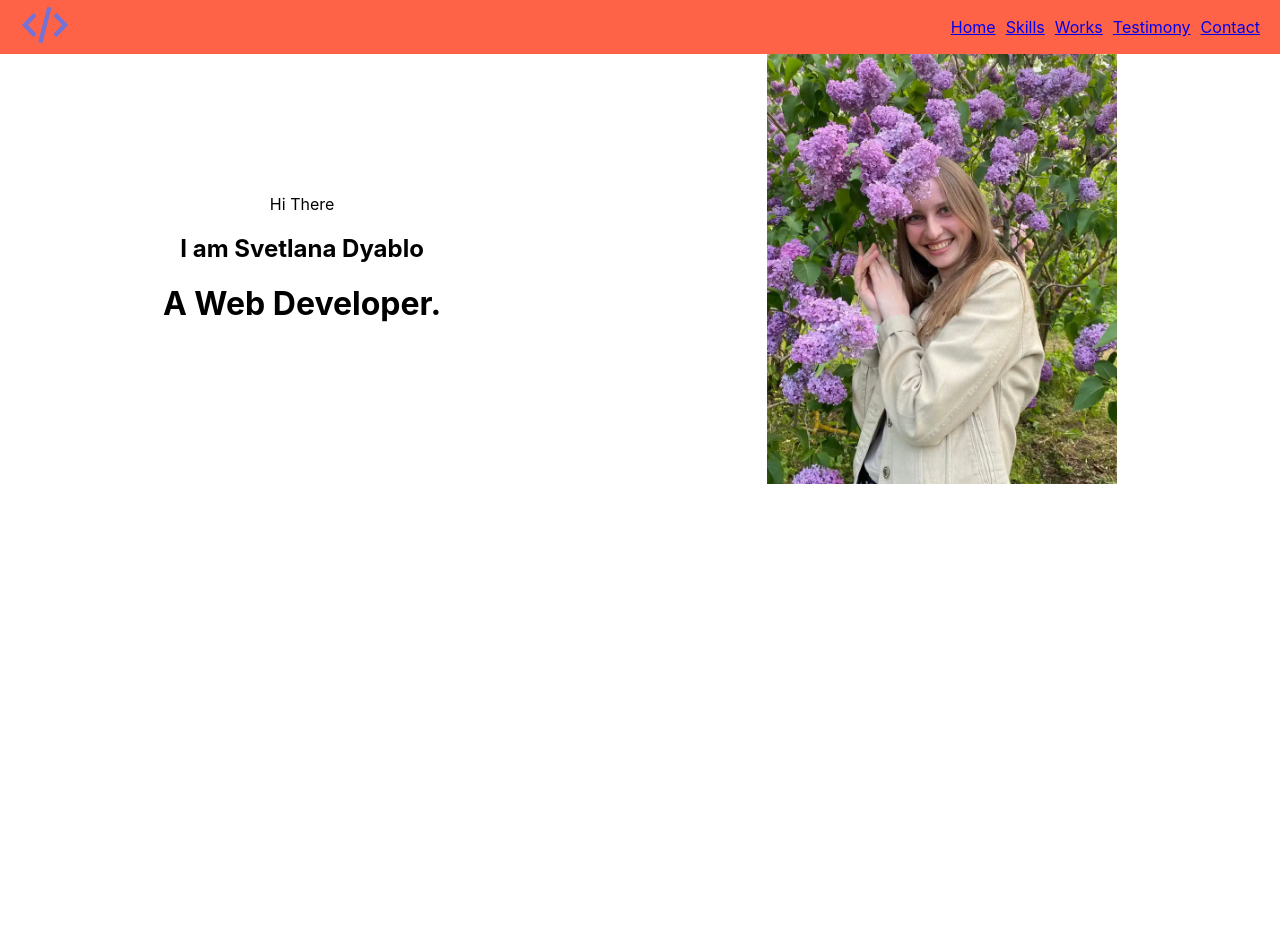
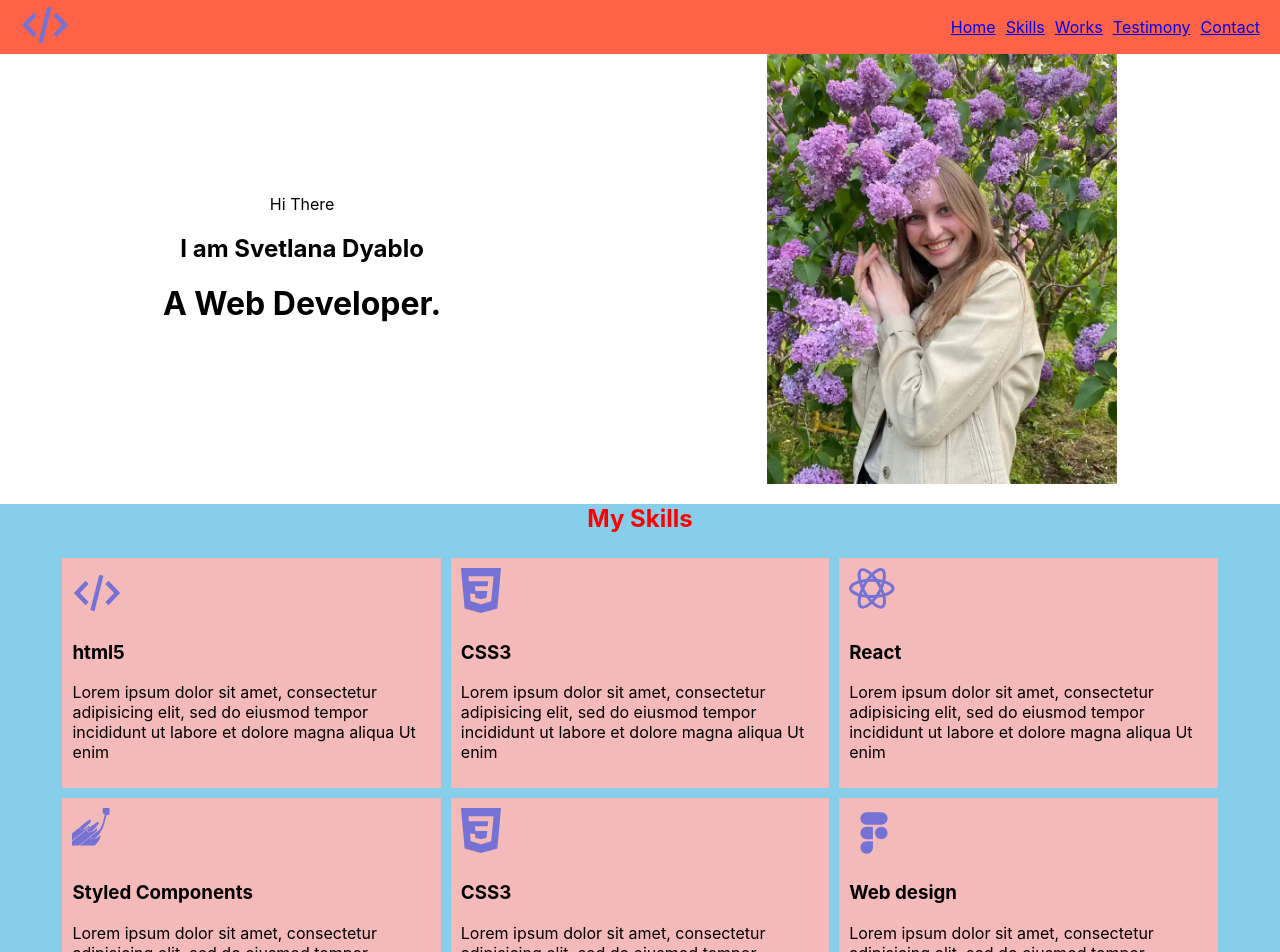
Before and after one commit to St0rY87/it-incubator-portfolio-sveta, a React (Vite) app: page / in a window 1280 px wide. Shown: the top 952 px of the page. Before the commit the page ends 800 px from the top, so only its background shows below. Built offline with nearby package versions, Linux system fonts and the light colour scheme.

Commit message:
feat: create structure of skills section

```diff
--- a/src/App.tsx
+++ b/src/App.tsx
@@ -1,12 +1,14 @@
 import './App.css'
 import { Header } from './layout/header/Header';
 import { Main } from './layout/sections/main/Main';
+import { Skills } from './layout/sections/skills/Skills';
 
 function App() {
     return (
         <div className="App">
             <Header/>
             <Main/>
+            <Skills/>
         </div>
     )
 }
--- a/src/components/FlexWrapper.tsx
+++ b/src/components/FlexWrapper.tsx
@@ -13,5 +13,5 @@
   flex-direction: ${(props) => props.direction || "row"};
   justify-content: ${(props) => props.justify || "flex-start"};
   align-items: ${props => props.align || 'stretch'};
-  flex-wrap: ${props => props.wrap || 'nowrap'}
+  flex-wrap: ${props => props.wrap || 'wrap'}
 `;
--- /dev/null
+++ b/src/components/SectionTitle.tsx
@@ -0,0 +1,7 @@
+import React from "react";
+import styled from "styled-components";
+
+export const SectionTitle = styled.h2`
+  text-align: center;
+  color: red;
+`;
--- /dev/null
+++ b/src/layout/sections/skills/Skills.tsx
@@ -0,0 +1,50 @@
+import React from "react";
+import styled from "styled-components";
+import { FlexWrapper } from "../../../components/FlexWrapper";
+import { SectionTitle } from "../../../components/SectionTitle";
+import { Skill } from "./skill/Skill";
+
+export const Skills = () => {
+  return (
+    <StyledSkills>
+      <SectionTitle>My Skills</SectionTitle>
+      <FlexWrapper justify="center">
+        <Skill
+          iconId="codeSvg"
+          title="html5"
+          description="Lorem ipsum dolor sit amet, consectetur adipisicing elit, sed do eiusmod tempor incididunt ut labore et dolore magna aliqua Ut enim"
+        />
+        <Skill
+          iconId="css"
+          title="CSS3"
+          description="Lorem ipsum dolor sit amet, consectetur adipisicing elit, sed do eiusmod tempor incididunt ut labore et dolore magna aliqua Ut enim"
+        />
+        <Skill
+          iconId="react"
+          title="React"
+          description="Lorem ipsum dolor sit amet, consectetur adipisicing elit, sed do eiusmod tempor incididunt ut labore et dolore magna aliqua Ut enim"
+        />
+        <Skill
+          iconId="sc"
+          title="Styled Components"
+          description="Lorem ipsum dolor sit amet, consectetur adipisicing elit, sed do eiusmod tempor incididunt ut labore et dolore magna aliqua Ut enim"
+        />
+        <Skill
+          iconId="css"
+          title="CSS3"
+          description="Lorem ipsum dolor sit amet, consectetur adipisicing elit, sed do eiusmod tempor incididunt ut labore et dolore magna aliqua Ut enim"
+        />
+        <Skill
+          iconId="figma"
+          title="Web design"
+          description="Lorem ipsum dolor sit amet, consectetur adipisicing elit, sed do eiusmod tempor incididunt ut labore et dolore magna aliqua Ut enim"
+        />
+      </FlexWrapper>
+    </StyledSkills>
+  );
+};
+
+const StyledSkills = styled.section`
+  background-color: skyblue;
+  min-height: 100vh;
+`;
--- /dev/null
+++ b/src/layout/sections/skills/skill/Skill.tsx
@@ -0,0 +1,31 @@
+import React from "react";
+import styled from "styled-components";
+import { Icon } from "../../../../components/icon/Icon";
+
+type SkillPropsType = {
+    iconId: string;
+    title: string;
+    description: string;
+}
+
+
+export const Skill = (props: SkillPropsType) => {
+  return (
+    <StyledSkill>
+      <Icon iconId={props.iconId} />
+      <SkillTitle>{props.title}</SkillTitle>
+      <SkillText>
+        {props.description}
+      </SkillText>
+    </StyledSkill>
+  );
+};
+
+const StyledSkill = styled.div`
+ width: 28%;
+ background-color: #f4b9b9;
+ margin: 5px;
+ padding: 10px;
+ `;
+const SkillTitle = styled.h3``;
+const SkillText = styled.p``;
```
Also changed, not shown: src/assets/images/sprite-icons.svg.
